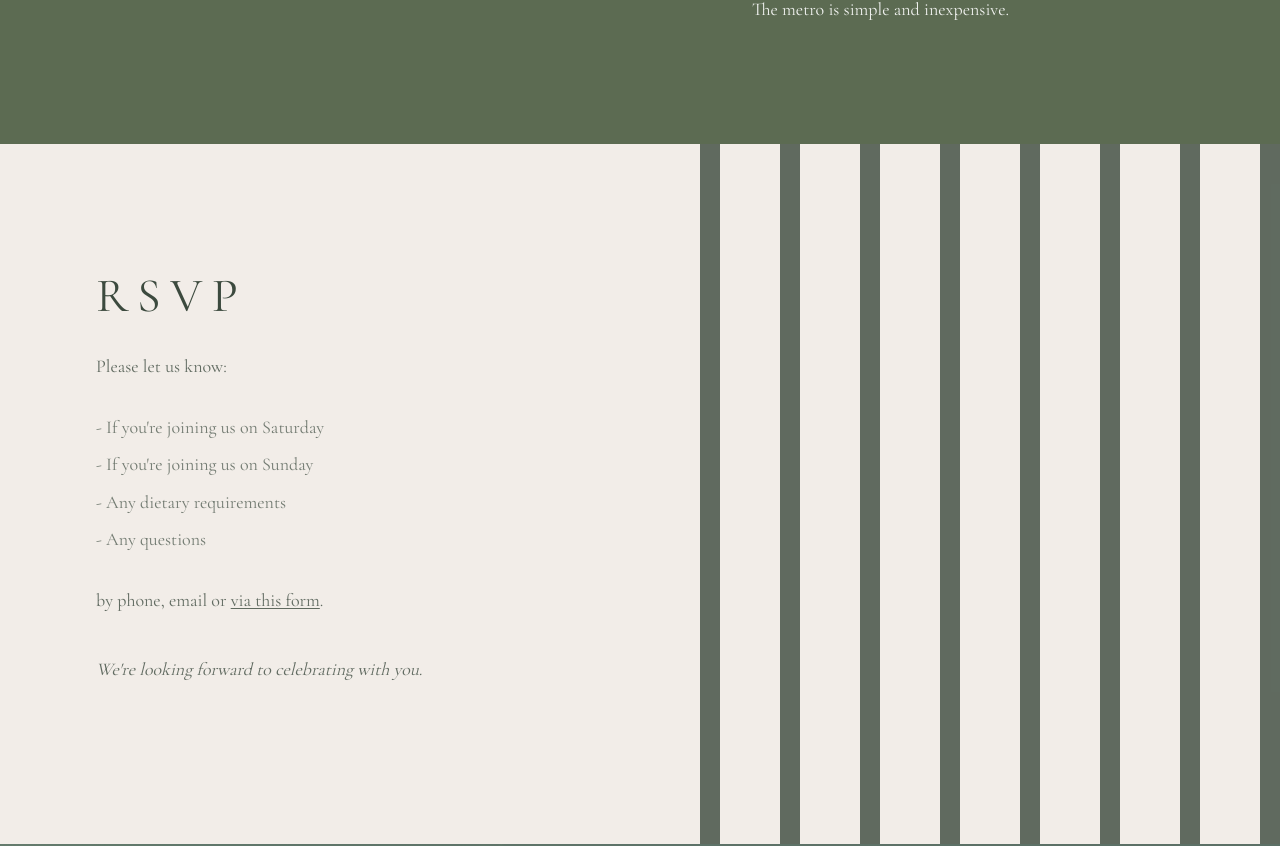
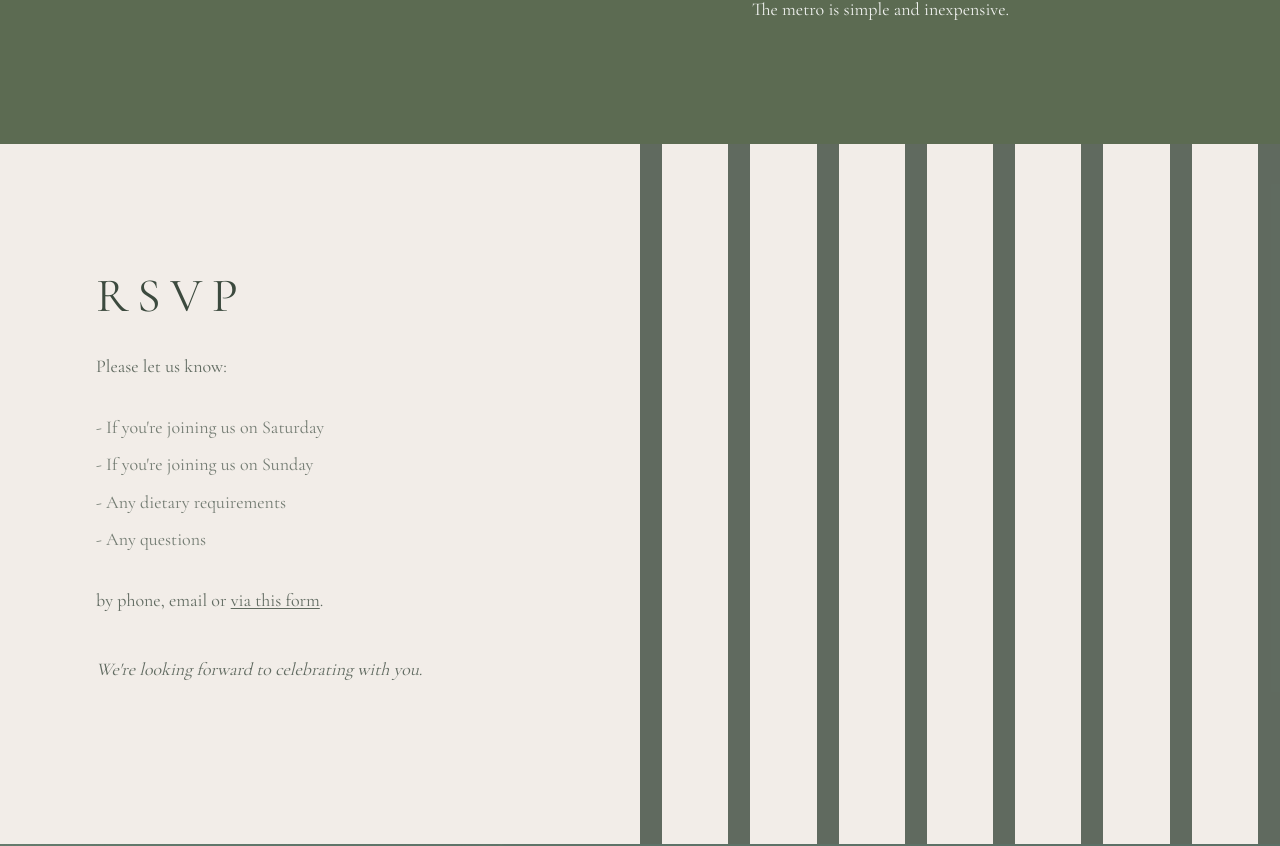
Before and after one commit to SebF0/weddingwebsite_theme, a Next.js app: page / in a window 1280 px wide. Shown: the part 5151-5997 px from the top of the page. Built offline with nearby package versions, Linux system fonts and the light colour scheme; a web font is replaced by a local one.

Commit message:
Refactor RSVP component to improve layout responsiveness by calculating line width and gap dynamically for desktop view. Update comments for better clarity on design intent.

```diff
--- a/src/components/sections/RSVP.tsx
+++ b/src/components/sections/RSVP.tsx
@@ -5,8 +5,11 @@ import { SITE_CONTENT } from "@/config/content";
 import RSVPForm from "./RSVPForm";
 
 const LINE_COUNT = 8;
-const LINE_THICKNESS = "20px";
-const SPACE_SIZE = "60px";
+// Desktop: 8 lines + 7 gaps at a 1:3 ratio → 29 total units spanning 50vw.
+const DESKTOP_UNITS = LINE_COUNT + (LINE_COUNT - 1) * 3; // 29
+const DESKTOP_LINE_WIDTH = `calc(50vw / ${DESKTOP_UNITS})`;
+const DESKTOP_GAP = `calc(150vw / ${DESKTOP_UNITS})`;
+
 const LINE_THICKNESS_MOBILE = "10px";
 const SPACE_SIZE_MOBILE = "16px";
 
@@ -73,10 +76,13 @@ export default function RSVP() {
           </div>
         </div>
 
-        {/* Vertical lines — full height, equally spaced to screen edge */}
-        <div className="absolute bottom-0 right-0 top-0 flex" style={{ gap: SPACE_SIZE }}>
+        {/* Vertical lines — always 50% of screen width, proportionally spaced */}
+        <div
+          className="absolute bottom-0 right-0 top-0 flex"
+          style={{ width: "50%", gap: DESKTOP_GAP }}
+        >
           {Array.from({ length: LINE_COUNT }).map((_, i) => (
-            <div key={i} className="bg-olive/80" style={{ width: LINE_THICKNESS }} />
+            <div key={i} className="bg-olive/80" style={{ width: DESKTOP_LINE_WIDTH }} />
           ))}
         </div>
       </div>
```
